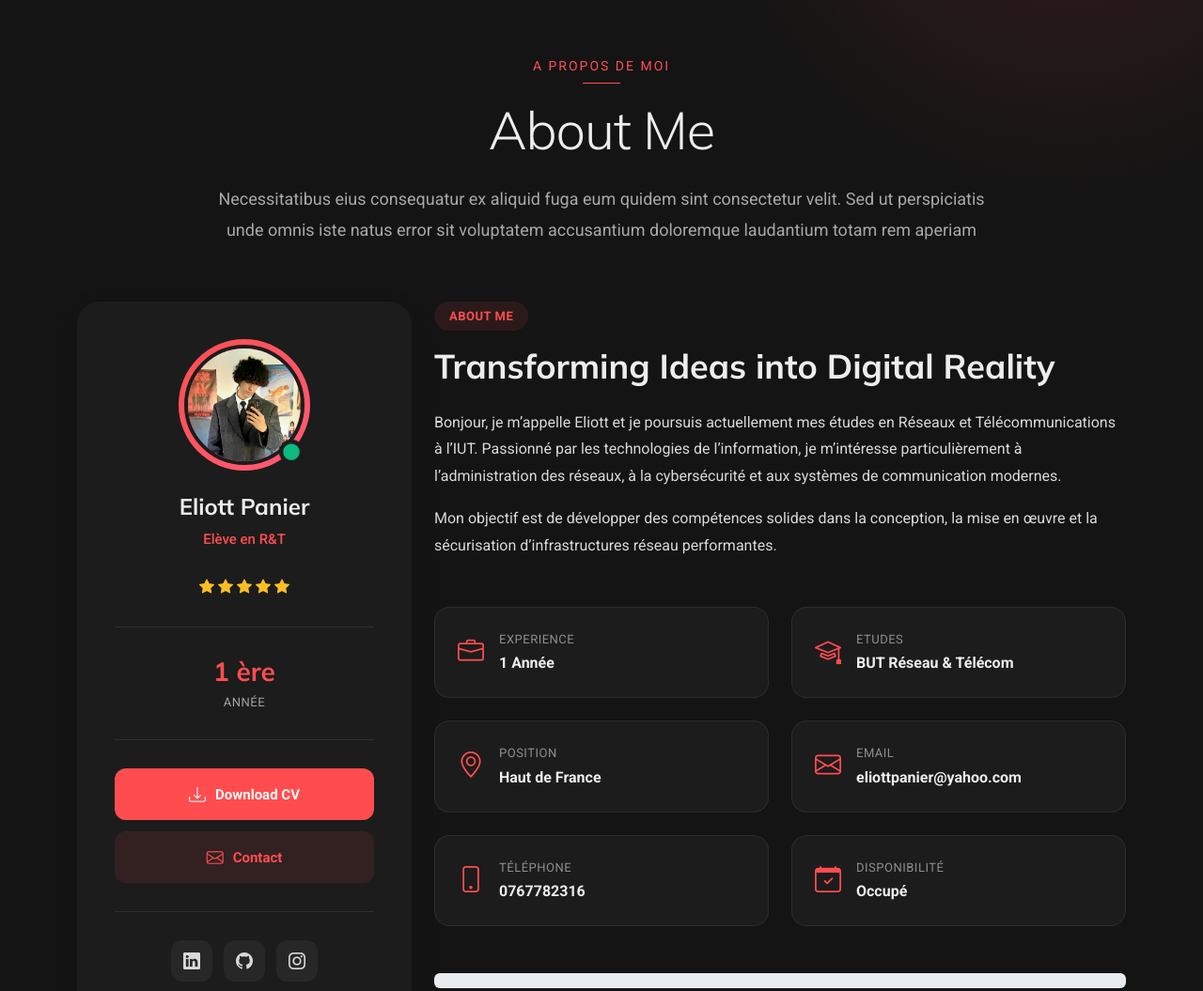
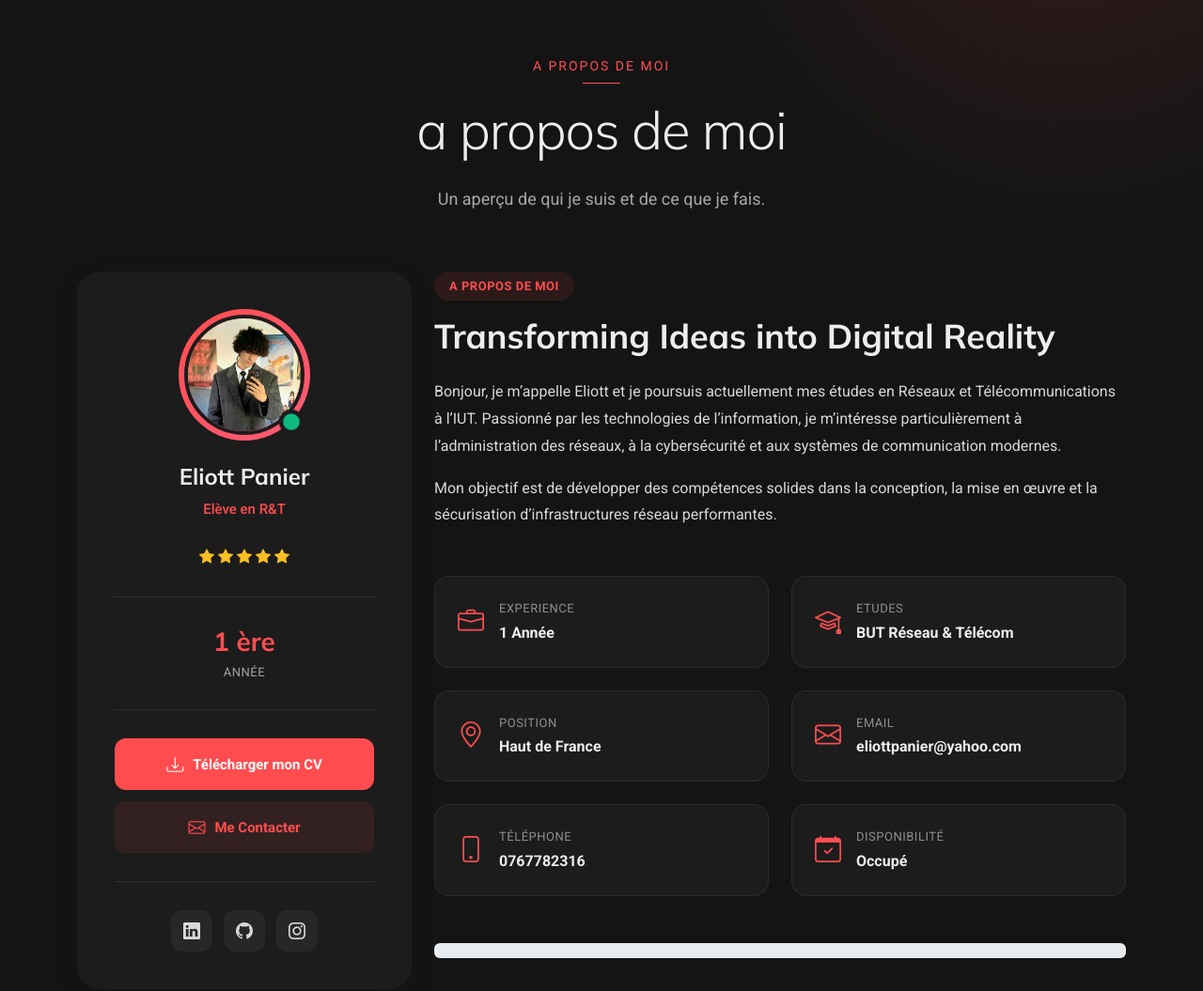
Before and after one commit to Tigerid-fr/Panier.Eliott.github.io, a plain HTML site: page index.html in a window 1280 px wide. Shown: the part 802-1857 px from the top of the page at 94% size. Drawn offline with Linux system fonts and the light colour scheme.

Commit message:
Update index.html

```diff
--- a/index.html
+++ b/index.html
@@ -109,8 +109,8 @@
       <!-- Section Title -->
       <div class="container section-title" data-aos="fade-up">
         <span class="subtitle">A propos de moi</span>
-        <h2>About Me</h2>
-        <p>Necessitatibus eius consequatur ex aliquid fuga eum quidem sint consectetur velit. Sed ut perspiciatis unde omnis iste natus error sit voluptatem accusantium doloremque laudantium totam rem aperiam</p>
+        <h2>a propos de moi</h2>
+        <p>Un aperçu de qui je suis et de ce que je fais. </p>
       </div><!-- End Section Title -->
 
       <div class="container" data-aos="fade-up" data-aos-delay="100">
@@ -146,8 +146,8 @@
               </div>
 
               <div class="profile-actions">
-                <a href="#" class="btn-primary"><i class="bi bi-download"></i> Download CV</a>
-                <a href="#" class="btn-secondary"><i class="bi bi-envelope"></i> Contact</a>
+                <a href="#" class="btn-primary"><i class="bi bi-download"></i>Télécharger mon CV</a>
+                <a href="#" class="btn-secondary"><i class="bi bi-envelope"></i>Me Contacter</a>
               </div>
 
               <div class="social-connect">
@@ -161,7 +161,7 @@
           <div class="col-lg-8" data-aos="fade-left" data-aos-delay="200">
             <div class="content-wrapper">
               <div class="bio-section">
-                <div class="section-tag">About Me</div>
+                <div class="section-tag">A propos de moi</div>
                 <h2>Transforming Ideas into Digital Reality</h2>
                 <p>Bonjour, je m’appelle Eliott et je poursuis actuellement mes études en Réseaux et Télécommunications à l’IUT. Passionné par les technologies de l’information, je m’intéresse particulièrement à l’administration des réseaux, à la cybersécurité et aux systèmes de communication modernes.</p>
                 <p>Mon objectif est de développer des compétences solides dans la conception, la mise en œuvre et la sécurisation d’infrastructures réseau performantes.</p>
```
